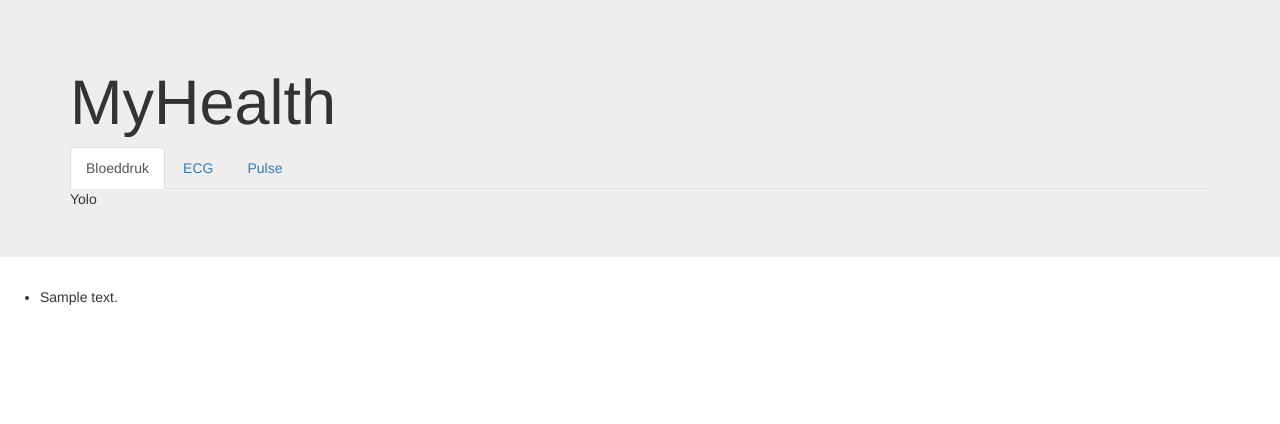
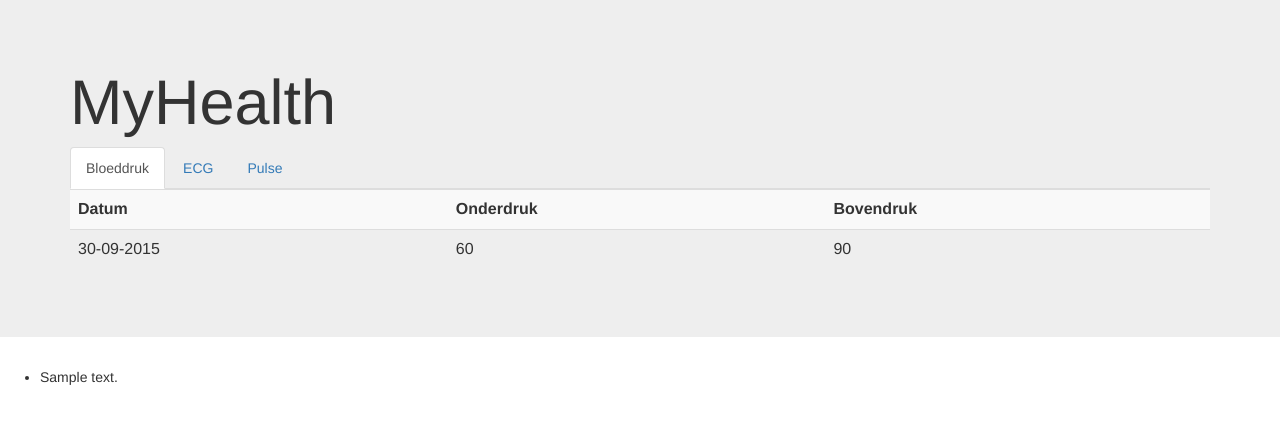
Before and after one commit to Appeltabak/MyHealth, a Flask app: page /bills in a window 1280 px wide. Shown: the top 424 px of the page. Run offline with Flask 2, Linux system fonts and the light colour scheme; tables that the repository leaves empty hold one stand-in row (values such as "Sample post"); some libraries are stand-ins or nearby versions.

Commit message:
#24 Added backbone model, collection and view for bloodpressure measurements.

```diff
--- /dev/null
+++ b/app/static/collections/measurements.js
@@ -0,0 +1,4 @@
+var Measurements = Backbone.Collection.extend({
+    model: Measurement,
+    url: '/api/measurements/bloodpressure/1'
+});
--- /dev/null
+++ b/app/static/models/measurement.js
@@ -0,0 +1,5 @@
+var Measurement = Backbone.Model.extend({
+    initialize: function(){
+        console.log("Creating measurement");
+    }
+});
--- /dev/null
+++ b/app/static/views/measurementsview.js
@@ -0,0 +1,17 @@
+var MeasurementsView = Backbone.View.extend({
+    tagName: 'table',
+
+    initialize: function() {
+        var that = this;
+        this.collection = new Measurements({reset: true});
+        this.collection.fetch({success: function() {
+            console.log(that.collection)
+        }})
+    },
+
+    render: function() {
+        this.collection.each(function (measurement) {
+
+        })
+    }
+});
--- /dev/null
+++ b/app/static/views/measurementview.js
@@ -0,0 +1,6 @@
+var MeasurementView = Backbone.View.extend({
+    tagName: 'tr',
+    render: function() {
+        this.$el.html("<td>" + this.model.get('systolic') + "</td>");
+    }
+});
--- a/app/templates/index.html
+++ b/app/templates/index.html
@@ -8,10 +8,13 @@
     <script src="{{ url_for('static', filename='vendor/js/backbone-min.js') }}"></script>
     <script src="{{ url_for('static', filename='vendor/js/bootstrap.min.js') }}"></script>
 
+    <script src="{{ url_for('static', filename='models/measurement.js') }}"></script>
     <script src="{{ url_for('static', filename='models/bill.js') }}"></script>
     <script src="{{ url_for('static', filename='collections/bills.js') }}"></script>
+    <script src="{{ url_for('static', filename='collections/measurements.js') }}"></script>
     <script src="{{ url_for('static', filename='views/billview.js') }}"></script>
     <script src="{{ url_for('static', filename='views/billsview.js') }}"></script>
+    <script src="{{ url_for('static', filename='views/measurementsview.js') }}"></script>
 </head>
 <body>
     <div class="jumbotron">
@@ -20,13 +23,26 @@
             <div>
                 <!-- Nav tabs -->
                 <ul class="nav nav-tabs" role="tablist">
-                    <li role="presentation" class="active"><a href="#home" aria-controls="home" role="tab" data-toggle="tab">Bloeddruk</a></li>
+                    <li role="presentation" class="active"><a href="#bloodpressure" aria-controls="bloodpressure" role="tab" data-toggle="tab">Bloeddruk</a></li>
                     <li role="presentation"><a href="#profile" aria-controls="profile" role="tab" data-toggle="tab">ECG</a></li>
                     <li role="presentation"><a href="#messages" aria-controls="messages" role="tab" data-toggle="tab">Pulse</a></li>
                 </ul>
                 <!-- Tab panes -->
                 <div class="tab-content">
-                <div role="tabpanel" class="tab-pane fade in active" id="home">Yolo</div>
+                <div role="tabpanel" class="tab-pane fade in active" id="bloodpressure">
+                    <table class="table table-striped">
+                        <tr>
+                            <th>Datum</th>
+                            <th>Onderdruk</th>
+                            <th>Bovendruk</th>
+                        </tr>
+                        <tr>
+                            <td>30-09-2015</td>
+                            <td>60</td>
+                            <td>90</td>
+                        </tr>
+                    </table>
+                </div>
                 <div role="tabpanel" class="tab-pane fade" id="profile">Ietsanders</div>
                 <div role="tabpanel" class="tab-pane fade" id="messages">Edk</div>
             </div>
@@ -34,6 +50,7 @@
         </div>
     </div>
     <script>
+        var measurementsView = new MeasurementsView();
         var billsView = new BillsView();
     </script>
 </body>
--- a/app/views.py
+++ b/app/views.py
@@ -44,17 +44,19 @@ def get_measurements(type, id):
              'diastolic': 90,
              'date': time.time()
              },
-            {'id': int(id),
+            {'id': 2,
              'systolic': 80,
              'diastolic': 120,
              'date': time.time()
              },
-            {'id': int(id),
+            {'id': 3,
              'systolic': 90,
              'diastolic': 140,
              'date': time.time()
              }
         ])
+    else:
+        return "Unknown type", 404
 
 
 @app.route('/api/userinfo/<id>')
```
